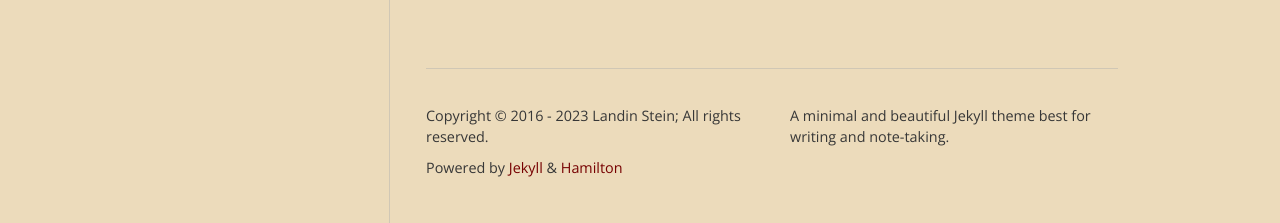
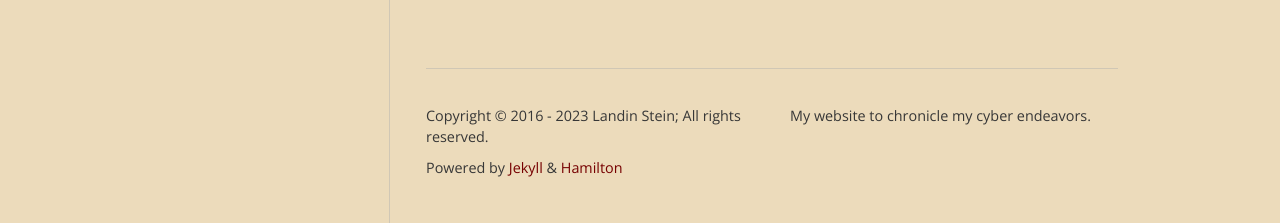
Before and after one commit to SteinSyne/SteinSyne.github.io, a Jekyll site: the page built from index.html, in a window 1280 px wide. Shown: the part 1913-2136 px from the top of the page. Built offline with Jekyll 4.4.1, drawn with Linux system fonts in a browser that asks for light colours; nearby versions of some CDN libraries; some web fonts are replaced; the list of posts is cut into pages by our own code.

Commit message:
Update _config.yml

```diff
--- a/_config.yml
+++ b/_config.yml
@@ -1,5 +1,5 @@
 title: Stein(opp/hyp)
-description: A minimal and beautiful Jekyll theme best for writing and note-taking.
+description: My website to chronicle my cyber endeavors.
 author: Landin Stein
 avatar: /headshot.png
 email: landinstein15@gmail.com
```
